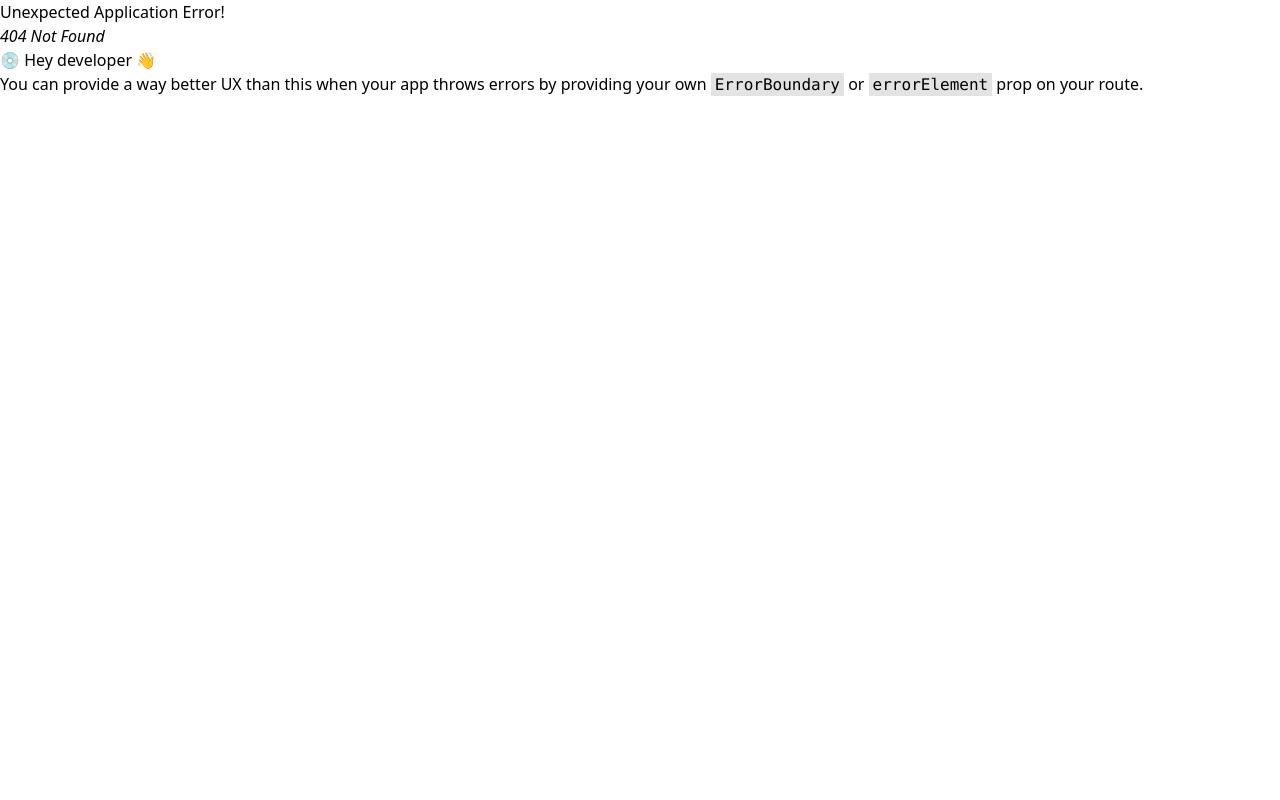
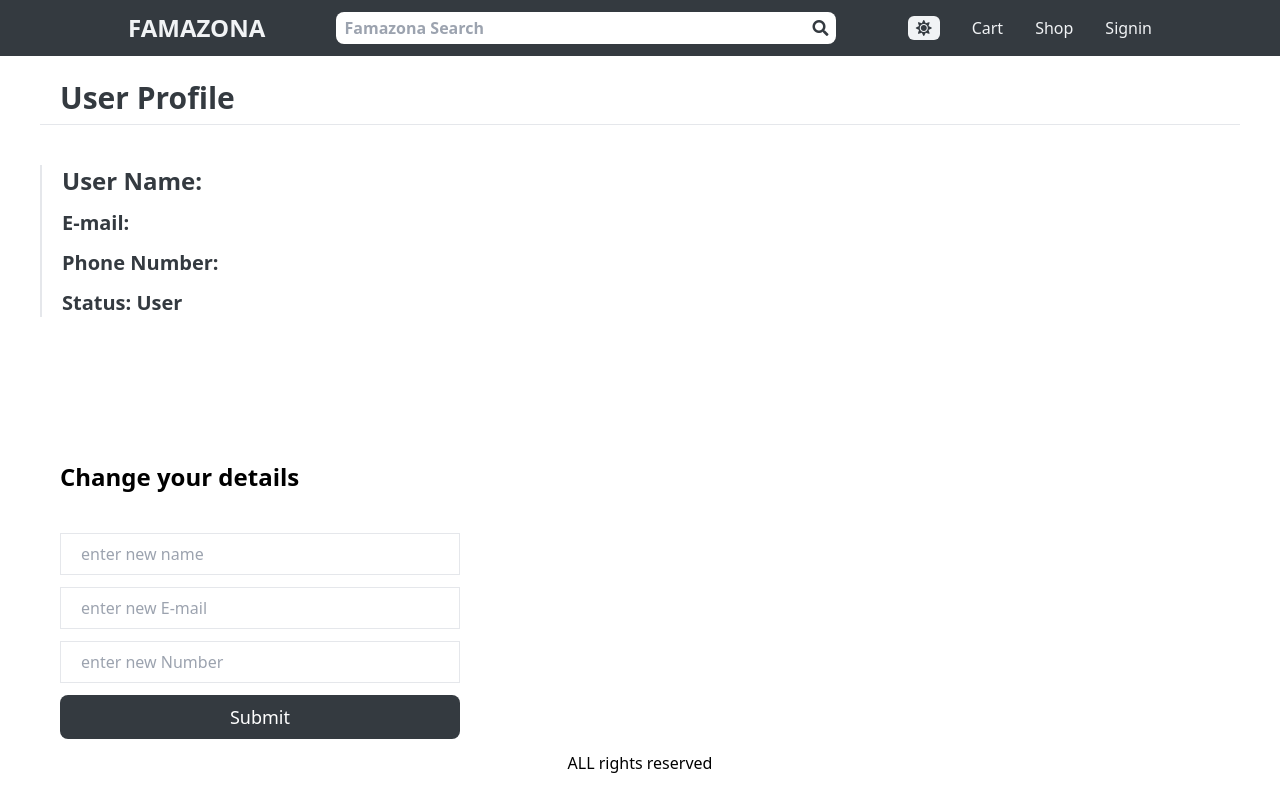
Before and after one commit to rezis-work/amazona, a React (Vite) app in the folder frontend/: page /profile in a window 1280 px wide. Before the commit this address had no page. Built offline with nearby package versions, Linux system fonts and the light colour scheme.

Commit message:
add Profile page

```diff
--- a/frontend/src/Store.tsx
+++ b/frontend/src/Store.tsx
@@ -64,7 +64,8 @@ type Action =
   | { type: "SAVE_PAYMENT_METHOD"; payload: string }
   | { type: "CART_CLEAR" }
   | { type: "FILTER_PRODUCTS"; payload: string }
-  | { type: "UPDATE_FILTER"; payload: { filterType: string; value: any } };
+  | { type: "UPDATE_FILTER"; payload: { filterType: string; value: any } }
+  | { type: "USER_UPDATE_PROFILE"; payload: UserInfo };
 
 function reducer(state: AppState, action: Action): AppState {
   switch (action.type) {
@@ -144,6 +145,9 @@ function reducer(state: AppState, action: Action): AppState {
           [action.payload.filterType]: action.payload.value,
         },
       };
+    case "USER_UPDATE_PROFILE":
+      localStorage.setItem("userInfo", JSON.stringify(action.payload));
+      return { ...state, userInfo: action.payload };
     default:
       return state;
   }
--- a/frontend/src/hooks/userHooks.ts
+++ b/frontend/src/hooks/userHooks.ts
@@ -41,3 +41,9 @@ export const useSignupMutation = () =>
         })
       ).data,
   });
+
+export const useUpdateProfileMutation = () =>
+  useMutation({
+    mutationFn: async (userData) =>
+      (await apiClient.put<UserInfo>(`api/users/profile`, userData)).data,
+  });
--- a/frontend/src/main.tsx
+++ b/frontend/src/main.tsx
@@ -28,6 +28,7 @@ import OrderHistoryPage from "./pages/OrderHistoryPage.tsx";
 import SearchPageInput from "./components/SearchPageInput.tsx";
 import ShopPage from "./pages/ShopPage.tsx";
 import FilteredPage from "./pages/FilteredPage.tsx";
+import ProfilePage from "./pages/ProfilePage.tsx";
 
 const queryClient = new QueryClient();
 
@@ -48,6 +49,7 @@ const router = createBrowserRouter(
       <Route path="signin" element={<SignInPage />} />
       <Route path="signup" element={<SignUpPage />} />
       <Route path="filtered" element={<FilteredPage />} />
+      <Route path="profile" element={<ProfilePage />} />
       <Route path="" element={<ProtedctedRoute />}>
         <Route path="shipping" element={<ShippingAdressPage />} />
         <Route path="payment" element={<PaymentMethodPage />} />
--- a/frontend/src/pages/OrderPage.tsx
+++ b/frontend/src/pages/OrderPage.tsx
@@ -22,7 +22,7 @@ import {
 export default function OrderPage() {
   const { state } = useContext(Store);
   const { userInfo } = state;
-
+  console.log(userInfo);
   const params = useParams();
   const { id: OrderId } = params;
 
@@ -32,6 +32,8 @@ export default function OrderPage() {
     error,
     refetch,
   } = useGetOrderDetailsQuuery(OrderId!);
+
+  console.log(order);
 
   const { mutateAsync: payOrder, isLoading: loadingPay } =
     usePayOrderMutation();
--- /dev/null
+++ b/frontend/src/pages/ProfilePage.tsx
@@ -0,0 +1,92 @@
+import { useContext, useState } from "react";
+import { Store } from "../Store";
+import Container from "../components/Container";
+import { useUpdateProfileMutation } from "../hooks/userHooks";
+import { toast } from "react-toastify";
+
+export default function ProfilePage() {
+  const { state, dispatch } = useContext(Store);
+  const { userInfo } = state;
+
+  const [name, setName] = useState(userInfo?.name || "");
+  const [email, setEmail] = useState(userInfo?.email || "");
+  const [phoneNumber, setPhoneNumber] = useState(userInfo?.phoneNumber || "");
+
+  const { mutate: updateProfile } = useUpdateProfileMutation();
+
+  const handleSubmit = (e: React.SyntheticEvent) => {
+    e.preventDefault();
+    updateProfile(
+      { name, email, phoneNumber },
+      {
+        onSuccess: (updatedUserInfo) => {
+          dispatch({ type: "USER_UPDATE_PROFILE", payload: updatedUserInfo });
+          toast.success("Profile updated successfully!");
+        },
+        onError: (error) => {
+          // Handle error
+          console.error("Error updating profile:", error);
+          toast.error("Failed to update profile.");
+        },
+      }
+    );
+  };
+
+  return (
+    <Container>
+      <h1 className=" pl-5 mb-10 border-b pb-2 text-3xl font-bold text-primaryColor">
+        {userInfo?.isAdmin ? "Admin Profile" : "User Profile"}
+      </h1>
+      <div className=" flex px-5 border-l-[2px]">
+        <div className=" flex flex-col gap-3">
+          <h1 className=" md:text-2xl font-semibold text-primaryColor">
+            User Name: <span>{userInfo?.name}</span>
+          </h1>
+          <p className=" text-xl font-semibold text-primaryColor">
+            E-mail: {userInfo?.email}
+          </p>
+          <p className=" text-xl font-semibold text-primaryColor">
+            Phone Number: {userInfo?.phoneNumber}
+          </p>
+          <p className=" text-xl font-semibold text-primaryColor">
+            Status: {userInfo?.isAdmin ? "Admin" : "User"}
+          </p>
+        </div>
+      </div>
+      <div className=" mt-36 pl-5">
+        <h3 className=" md:text-2xl font-semibold mb-10">
+          Change your details
+        </h3>
+        <form onSubmit={handleSubmit} className=" flex flex-col gap-3">
+          <input
+            type="text"
+            className=" outline-none border-[1px] w-[400px] pl-5 py-2"
+            placeholder="enter new name"
+            value={name}
+            onChange={(e) => setName(e.target.value)}
+          />
+          <input
+            type="text"
+            className=" outline-none border-[1px] w-[400px] pl-5 py-2"
+            placeholder="enter new E-mail"
+            value={email}
+            onChange={(e) => setEmail(e.target.value)}
+          />
+          <input
+            type="text"
+            className=" outline-none border-[1px] w-[400px] pl-5 py-2"
+            placeholder="enter new Number"
+            value={phoneNumber}
+            onChange={(e) => setPhoneNumber(e.target.value)}
+          />
+          <button
+            className=" w-[400px] flex justify-center py-2 bg-primaryColor text-white text-lg rounded-lg hover:bg-textPrimary hover:text-primaryColor duration-200"
+            type="submit"
+          >
+            Submit
+          </button>
+        </form>
+      </div>
+    </Container>
+  );
+}
--- a/frontend/src/types/User.ts
+++ b/frontend/src/types/User.ts
@@ -2,6 +2,7 @@ export type User = {
   _id: string;
   name: string;
   email: string;
+  phoneNumber: string;
   token: string;
   isAdmin: boolean;
 };
--- a/frontend/src/types/UserInfo.ts
+++ b/frontend/src/types/UserInfo.ts
@@ -2,5 +2,6 @@ export type UserInfo = {
   name: string;
   email: string;
   token: string;
+  phoneNumber: string;
   isAdmin: boolean;
 };
```
Also changed, not shown: 1 other file (tests, documents, lock files or other folders).
